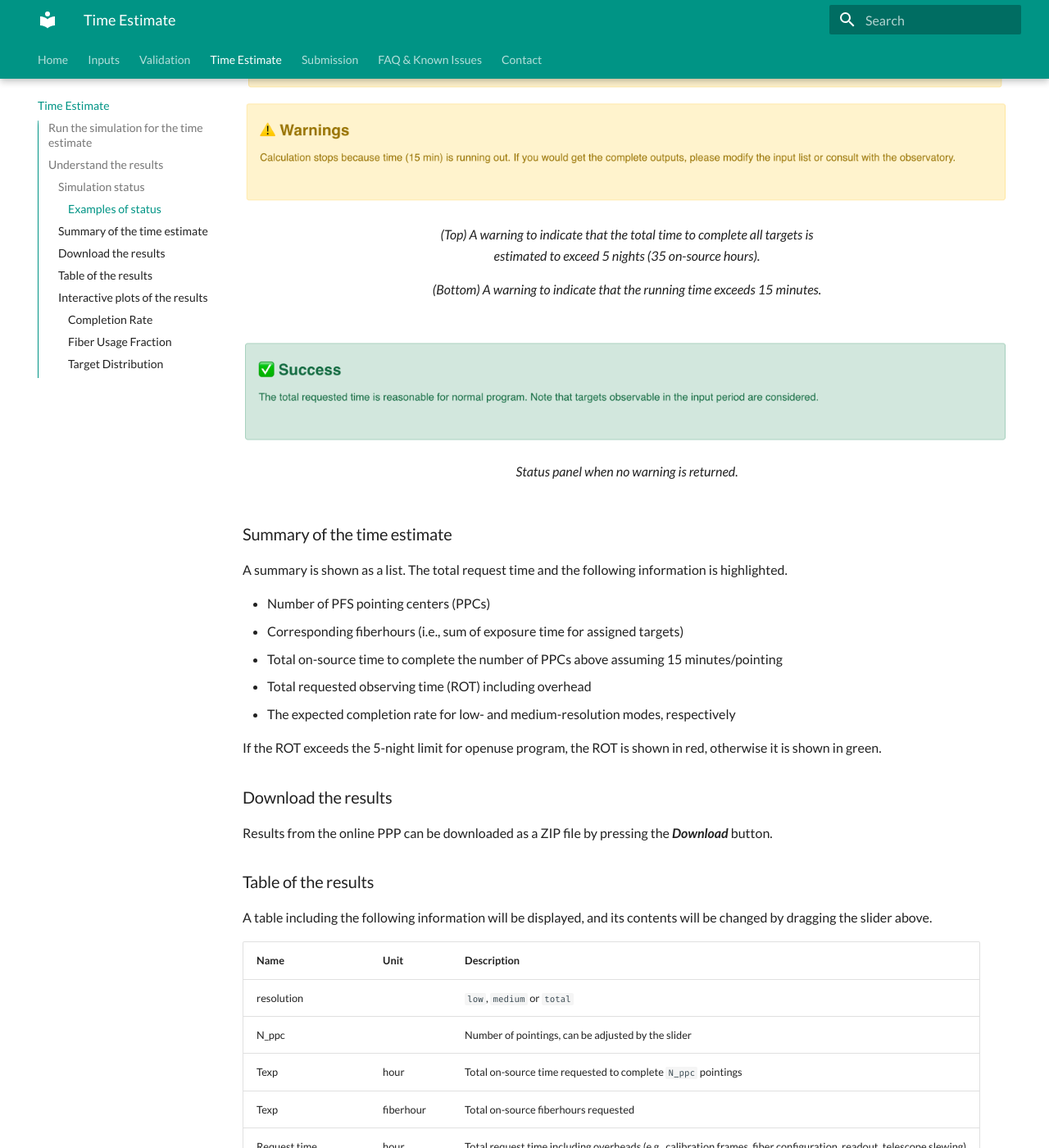
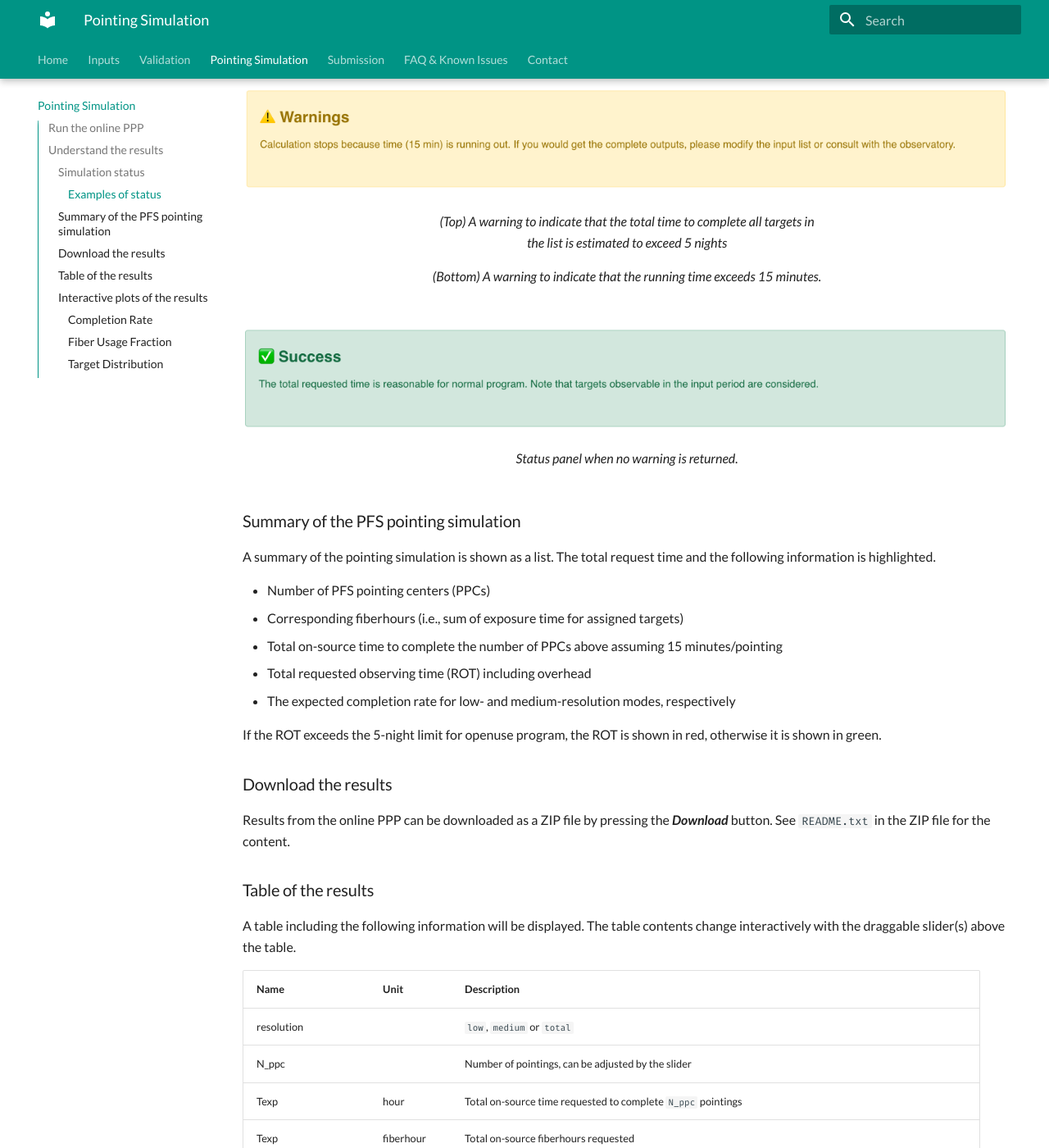
Before and after one commit to Subaru-PFS/spt_target_uploader, an MkDocs documentation site: the page built from docs/docs/PPP.md, in a window 1280 px wide and 1400 px high, scrolled down 2284 px. Shown: the whole window at 82% size. Built offline with MkDocs 1.6.1 and Material for MkDocs 9.7.7, drawn with Linux system fonts in a browser that asks for light colours; some of the changed text lies outside the part shown.

Commit message:
revise wording for time estimate and pointing simulation

```diff
--- a/docs/docs/PPP.md
+++ b/docs/docs/PPP.md
@@ -1,6 +1,6 @@
-# Total Time Estimate
+# PFS Pointing Simulation
 
-The total exposure time required for an uploaded target list is estimated using the online PFS Pointing Planner (PPP).
+The total exposure time required for a target list can be estimated using the online PFS Pointing Planner (PPP).
 
 The online PPP will simulate the pointing after the validation of the input target list.
 The procedure is briefly listed below:
@@ -9,11 +9,10 @@ The procedure is briefly listed below:
 2. Pick a density peak with the highest weight and assign PFS fibers using [the netflow algorithm](https://github.com/Subaru-PFS/ets_fiberalloc/).
 3. Repeat 1 and 2 until all input targets are completed or running time exceeds about 15 minutes.
 
-## Run the simulation for the time estimate
+## Run the online PPP
 
-- Press **_Simulate_** button to run the online PPP.
-
-- The running time ranges from a few minutes to hours depending on the input target list. To save computational resources, the online PPP will stop if **the running time exceeds 15 minutes**. Please prevent uploading a huge list.
+- Press **_Simulate_** button in the sidebar to run the online PPP.
+- The running time ranges from a few minutes to hours depending on the input target list. To save computational resources, the online PPP will **stop** if the running time exceeds **15 minutes**. Please prevent uploading a huge list.
 
 ## Understand the results
 
@@ -24,19 +23,19 @@ The procedure is briefly listed below:
 
 ### Simulation status
 
-The online PPP will give a status report of the outputs.
+The online PPP will give a status report of the pointing simulation.
 
 !!! warning "Warnings are raised in the following cases:"
 
-    - The total requested time exceeds the 5-night upper limit for the normal program.
+    - The total requested time exceeds the 5-night upper limit for the normal program (35 hours).
     - The running time exceeds 15 minutes.
 
 #### Examples of status
 
 <figure markdown>
   ![Status indicators](images/ppp_warning_35h.png){ width="1000" }
-  ![Status indicators](images/ppp_warning_exetime.png){ width="1000" }
-  <figcaption>(Top) A warning to indicate that the total time to complete all targets is estimated to exceed 5 nights (35 on-source hours).</figcaption>
+  ![Status indicators](images/ppp_warning_exetime.png){ width="995" }
+  <figcaption>(Top) A warning to indicate that the total time to complete all targets in the list is estimated to exceed 5 nights</figcaption>
   <figcaption>(Bottom) A warning to indicate that the running time exceeds 15 minutes.</figcaption>
 </figure>
 
@@ -45,9 +44,9 @@ The online PPP will give a status report of the outputs.
   <figcaption>Status panel when no warning is returned.</figcaption>
 </figure>
 
-### Summary of the time estimate
+### Summary of the PFS pointing simulation
 
-A summary is shown as a list. The total request time and the following information is highlighted.
+A summary of the pointing simulation is shown as a list. The total request time and the following information is highlighted.
 
 - Number of PFS pointing centers (PPCs)
 - Corresponding fiberhours (i.e., sum of exposure time for assigned targets)
@@ -60,10 +59,12 @@ If the ROT exceeds the 5-night limit for openuse program, the ROT is shown in re
 ### Download the results
 
 Results from the online PPP can be downloaded as a ZIP file by pressing the **_Download_** button.
+See `README.txt` in the ZIP file for the content.
 
 ### Table of the results
 
-A table including the following information will be displayed, and its contents will be changed by dragging the slider above.
+A table including the following information will be displayed.
+The table contents change interactively with the draggable slider(s) above the table.
 
 | Name                 | Unit      | Description                                                                                                        |
 |----------------------|-----------|--------------------------------------------------------------------------------------------------------------------|
@@ -78,7 +79,7 @@ A table including the following information will be displayed, and its contents
 | P_[0-9]              | %         | Completion rate of each priority group                                                                             |
 
 - If only one resolution mode (low or medium) is used, the table will only show information in that mode.
-- The completion rates are estimated by `N(tgt_complete)/N(tgt)`, where `N(tgt_complete)` means the number count of targets with the requested exposure time __fully__ finished.
+- The completion rates are estimated by `N(tgt_complete)/N(tgt)`, where `N(tgt_complete)` means the number count of targets with the requested exposure time **fully** finished.
 
 ### Interactive plots of the results
 
--- a/docs/mkdocs.yml
+++ b/docs/mkdocs.yml
@@ -6,7 +6,7 @@ nav:
   - 'Home': index.md
   - 'Inputs': inputs.md
   - 'Validation': validation.md
-  - 'Time Estimate': PPP.md
+  - 'Pointing Simulation': PPP.md
   - 'Submission': submission.md
   - 'FAQ & Known Issues': issues.md
   - 'Contact': contact.md
```
Also changed, not shown: docs/docs/index.md (+13 -13 lines), docs/docs/issues.md (+5 -5 lines), docs/docs/submission.md (+13 -14 lines), docs/docs/validation.md (+1 -1 lines).
